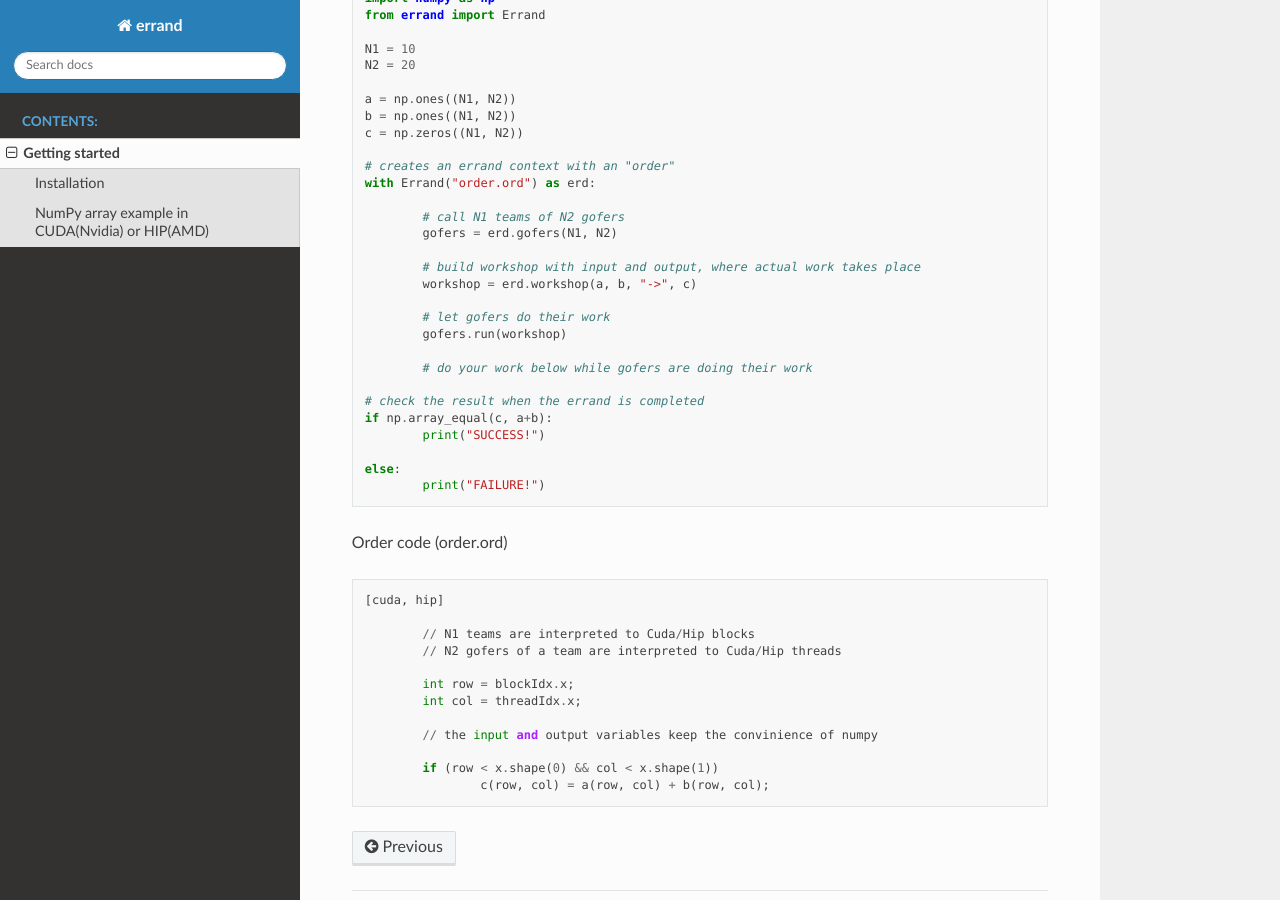
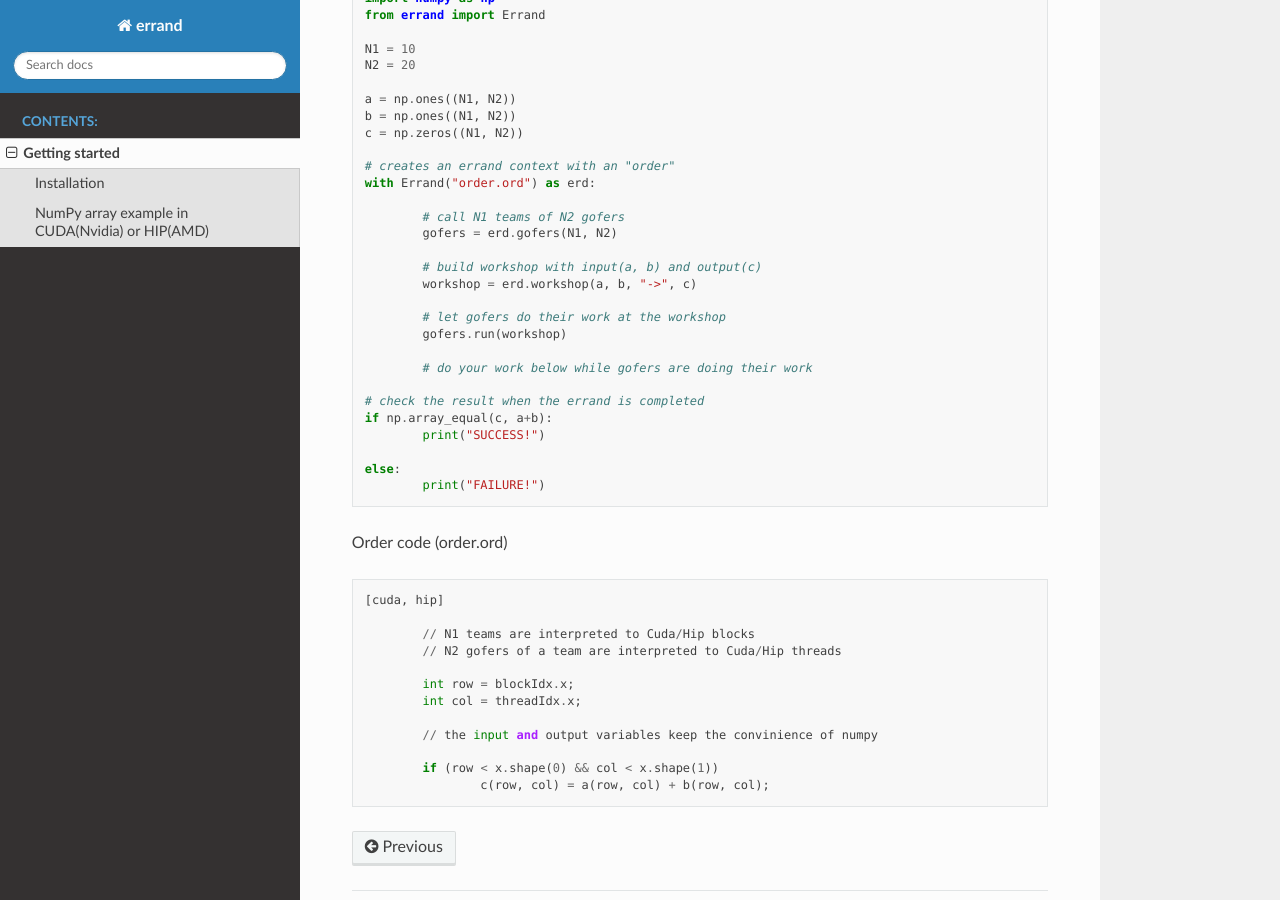
Before and after one commit to grnydawn/errand, a Sphinx documentation site: the page built from doc/source/intro.rst, in a window 1280 px wide and 900 px high, scrolled down 939 px. Built offline with Sphinx 7.4.7 and the Read the Docs theme 2.0.0, drawn with Linux system fonts in a browser that asks for light colours.

Commit message:
updated intro

```diff
--- a/doc/source/intro.rst
+++ b/doc/source/intro.rst
@@ -53,10 +53,10 @@ Python code (main.py)
 		# call N1 teams of N2 gofers
 		gofers = erd.gofers(N1, N2)
 
-		# build workshop with input and output, where actual work takes place
+		# build workshop with input(a, b) and output(c)
 		workshop = erd.workshop(a, b, "->", c)
 
-		# let gofers do their work
+		# let gofers do their work at the workshop
 		gofers.run(workshop)
 
 		# do your work below while gofers are doing their work
```
Also changed, not shown: README.rst (+11 -11 lines).
